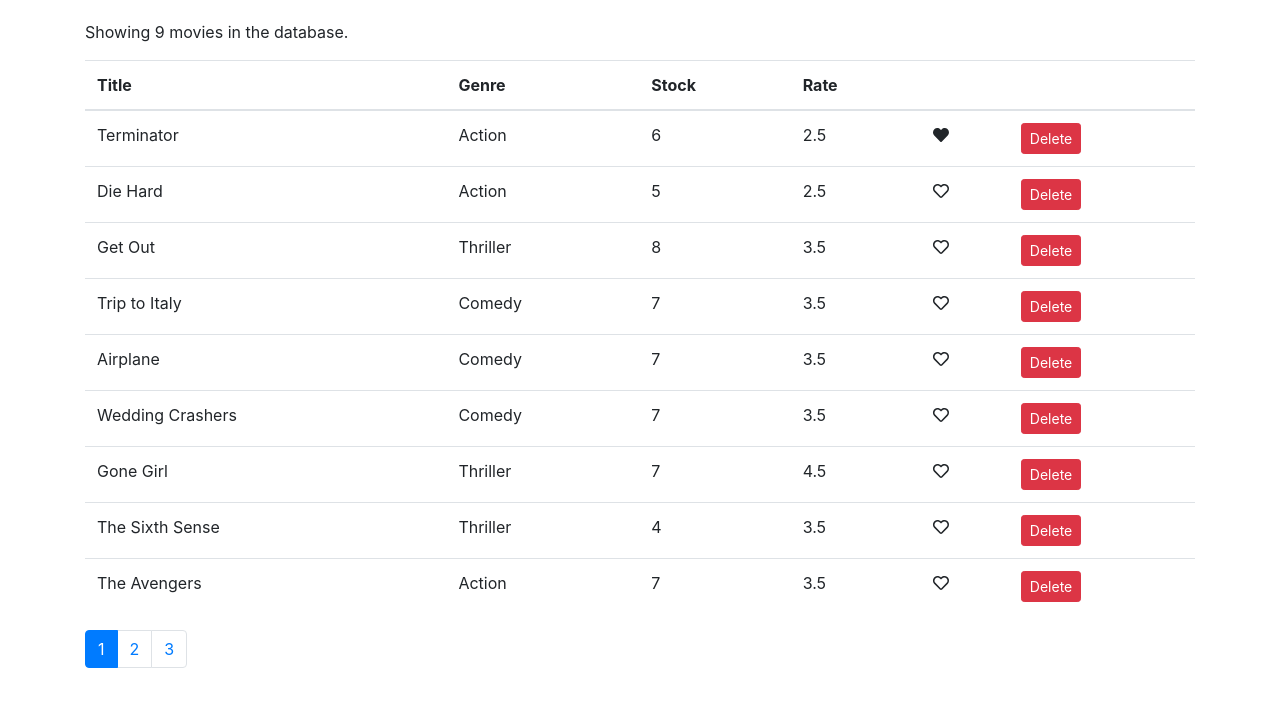
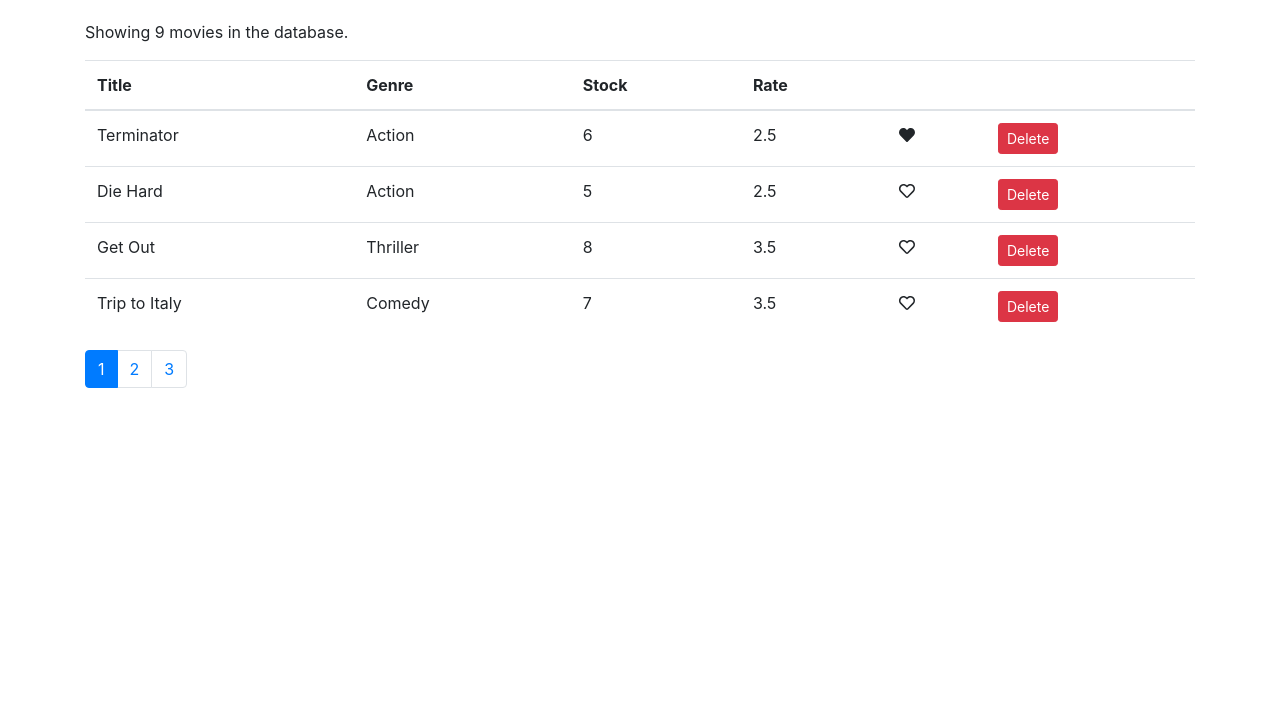
Before and after one commit to Zerryth/vidly, a React (Create React App) app: page / in a window 1280 px wide. Shown: the top 706 px of the page. Built offline with nearby package versions, Linux system fonts and the light colour scheme.

Commit message:
Completed pagination functionality

```diff
--- a/src/components/movies.jsx
+++ b/src/components/movies.jsx
@@ -1,7 +1,8 @@
 import React, { Component } from "react";
-import { getMovies, deleteMovie } from "../services/fakeMovieService";
+import { getMovies } from "../services/fakeMovieService";
 import Like from "./common/like";
 import Pagination from "./common/pagination";
+import { paginate } from "../utils/paginate";
 
 export default class Movies extends Component {
   constructor() {
@@ -30,29 +31,10 @@
     this.setState({ currentPage: page });
   };
 
-  render() {
-    const { length: moviesCount } = this.state.movies;
-    const { pageSize, currentPage } = this.state;
+  getTable = () => {
+    const { pageSize, currentPage, movies: allMovies } = this.state;
+    const movies = paginate(allMovies, currentPage, pageSize);
 
-    if (moviesCount === 0) return <p>There are no movies in the database.</p>;
-
-    // const movies =
-
-    return (
-      <React.Fragment>
-        <p>Showing {moviesCount} movies in the database.</p>
-        {this.getTable()}
-        <Pagination
-          itemsCount={moviesCount}
-          pageSize={pageSize}
-          currentPage={currentPage}
-          onPageChange={this.handlePageChange}
-        />
-      </React.Fragment>
-    );
-  }
-
-  getTable() {
     return (
       <table className="table">
         <thead>
@@ -66,7 +48,7 @@
           </tr>
         </thead>
         <tbody>
-          {this.state.movies.map((m) => (
+          {movies.map((m) => (
             <tr key={m._id}>
               <td>{m.title}</td>
               <td>{m.genre.name}</td>
@@ -88,10 +70,25 @@
         </tbody>
       </table>
     );
-  }
+  };
 
-  handleMovieDeletionWithDbMethod(id) {
-    deleteMovie(id);
-    this.setState({ movies: getMovies() });
+  render() {
+    const { length: moviesCount } = this.state.movies;
+    const { pageSize, currentPage } = this.state;
+
+    if (moviesCount === 0) return <p>There are no movies in the database.</p>;
+
+    return (
+      <React.Fragment>
+        <p>Showing {moviesCount} movies in the database.</p>
+        {this.getTable()}
+        <Pagination
+          itemsCount={moviesCount}
+          pageSize={pageSize}
+          currentPage={currentPage}
+          onPageChange={this.handlePageChange}
+        />
+      </React.Fragment>
+    );
   }
 }
--- /dev/null
+++ b/src/utils/paginate.js
@@ -0,0 +1,6 @@
+import _ from "lodash";
+
+export function paginate(items, pageNumber, pageSize) {
+  const startIndex = (pageNumber - 1) * pageSize;
+  return _(items).slice(startIndex).take(pageSize).value();
+}
```
Also changed, not shown: src/components/utils/paginate.js (deleted).
